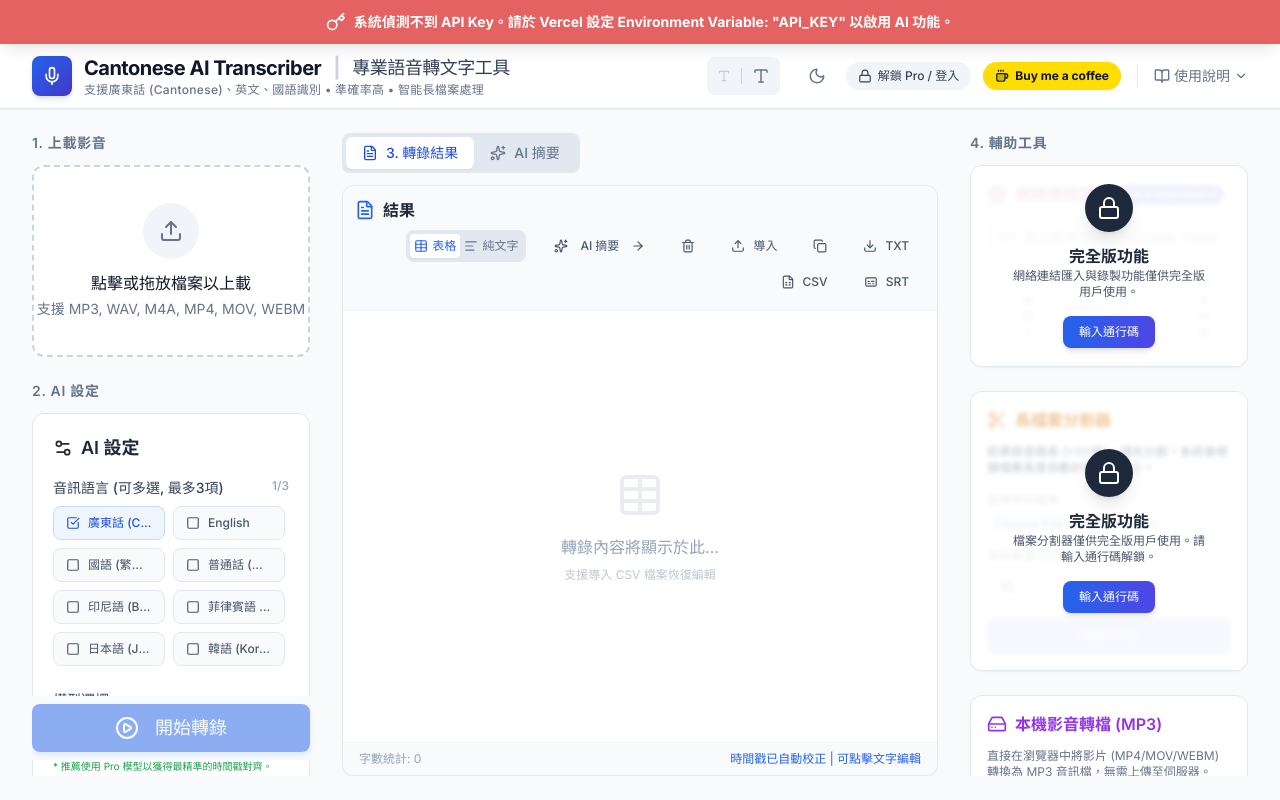
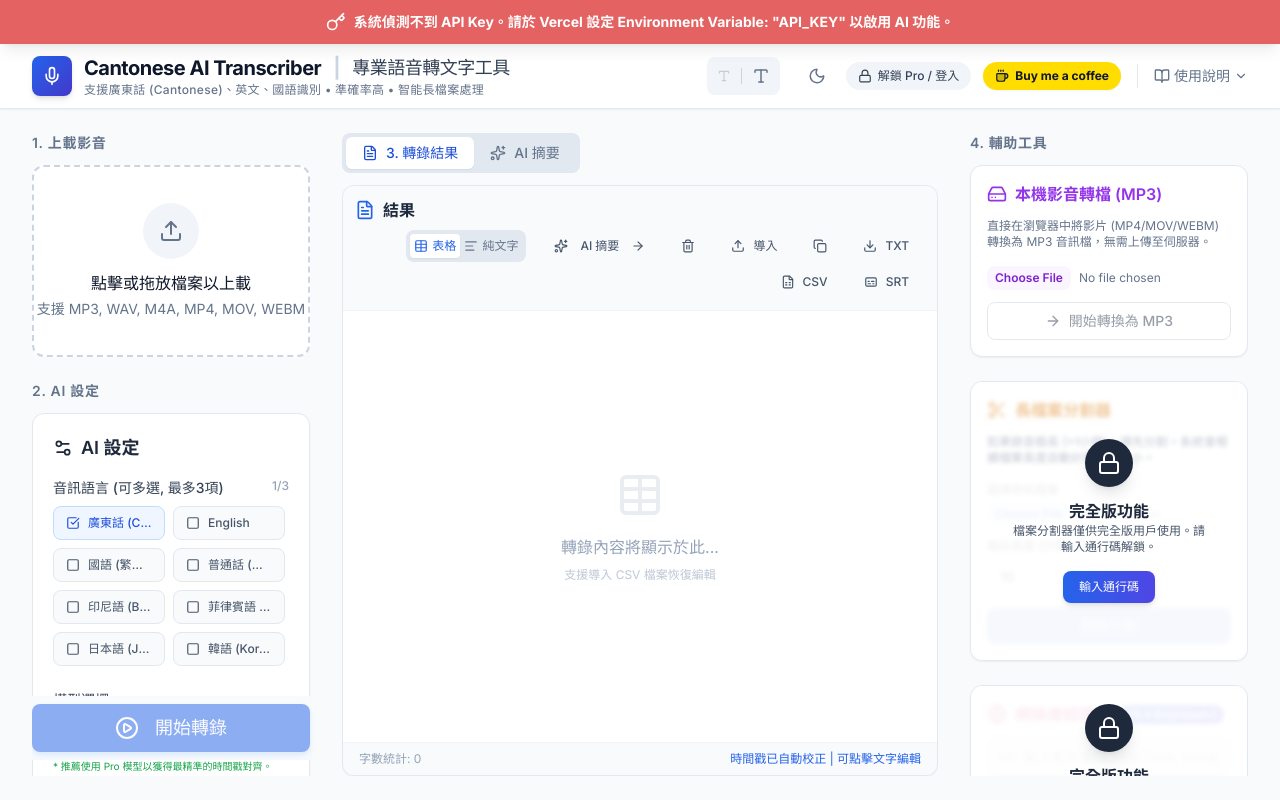
Before and after one commit to mentosming/cantonese-ai-transcriberv3, a React (Vite) app: page / in a window 1280 px wide. Built offline with nearby package versions, Linux system fonts and the light colour scheme.

Commit message:
feat: reorganize components in App to improve structure and functionality

```diff
--- a/App.tsx
+++ b/App.tsx
@@ -646,18 +646,18 @@
                  <div>
                     <h2 className="text-sm uppercase tracking-wider text-slate-500 dark:text-slate-400 font-semibold mb-3">4. 輔助工具</h2>
                     <div className="flex flex-col gap-6">
+                        <AudioExtractor />
+                        <FileSplitter
+                            onSelectSegment={handleFileSelect}
+                            isPro={isPro}
+                            onRequestUnlock={() => setShowLoginModal(true)}
+                        />
                         <UrlImporter
                             onFileSelect={handleFileSelect}
                             disabled={status === 'uploading' || status === 'transcribing'}
                             isPro={isPro}
                             onRequestUnlock={() => setShowLoginModal(true)}
                         />
-                        <FileSplitter
-                            onSelectSegment={handleFileSelect}
-                            isPro={isPro}
-                            onRequestUnlock={() => setShowLoginModal(true)}
-                        />
-                        <AudioExtractor />
                     </div>
                  </div>
             </div>
```
